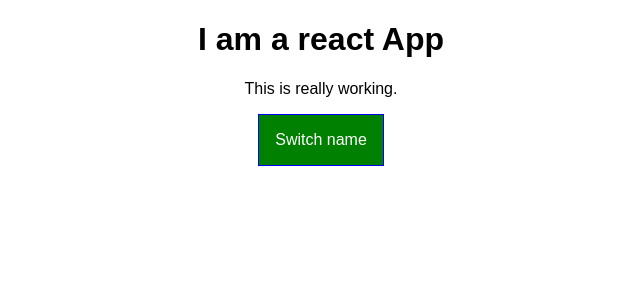
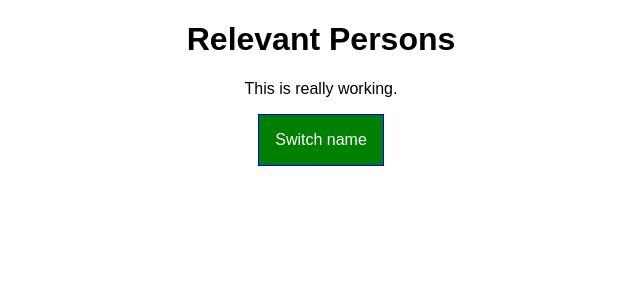
Before and after one commit to VIBHOR94/react-project, a React app: page / in a window 1280 px wide. Shown: the top 300 px of the page, without its empty margins (319-959 px from the left). Built offline with nearby package versions, Linux system fonts and the light colour scheme.

Commit message:
Use this.props in stateful component

```diff
--- a/src/components/Cockpit/Cockpit.js
+++ b/src/components/Cockpit/Cockpit.js
@@ -18,7 +18,7 @@
 
   return (
     <div className={classes.Cockpit}>
-      <h1>I am a react App</h1>
+      <h1>{props.appTitle}</h1>
       <p className={assignedClasses.join(' ')}> This is really working.</p>
       <button className={btnClass} onClick={props.clicked}>Switch name</button>
     </div>
--- a/src/containers/App.js
+++ b/src/containers/App.js
@@ -49,6 +49,7 @@
     return (
       <div className={classes.App}>
         <Cockpit
+          appTitle={this.props.title}
           showPersons={this.state.showPersons}
           persons={this.state.persons}
           clicked={this.toggleShowPersons}/>
--- a/src/index.js
+++ b/src/index.js
@@ -4,5 +4,5 @@
 import App from './containers/App';
 import registerServiceWorker from './registerServiceWorker';
 
-ReactDOM.render(<App />, document.getElementById('root'));
+ReactDOM.render(<App title='Relevant Persons' />, document.getElementById('root'));
 registerServiceWorker();
```
